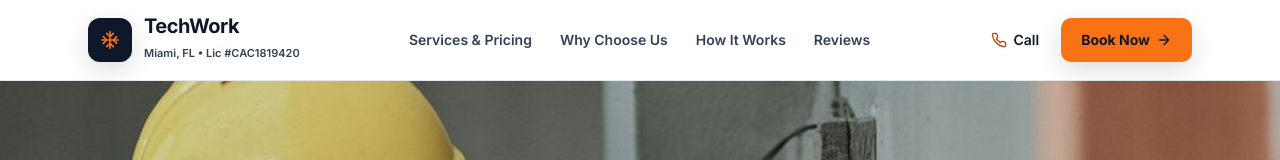
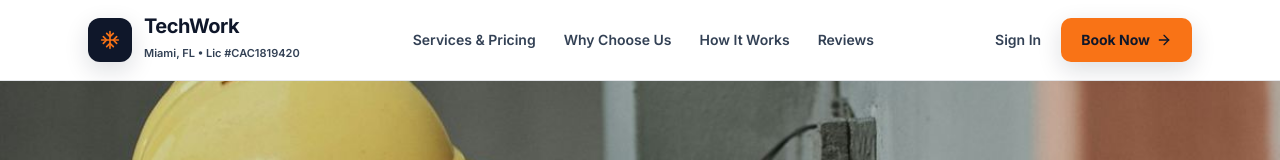
Before and after one commit to masterstech76/servicepro-os, a Next.js app: page / in a window 1280 px wide. Shown: the top 160 px of the page. Built offline with nearby package versions, Linux system fonts and the light colour scheme.

Commit message:
add_sign_in_button_to_navbar

```diff
--- a/src/components/layout/Navbar.tsx
+++ b/src/components/layout/Navbar.tsx
@@ -57,12 +57,17 @@ export function Navbar() {
           </Link>
         </nav>
 
-        <div className="flex items-center gap-2.5">
-          <PhoneLink phone={businessConfig.phone} label="Call" />
+        <div className="flex items-center gap-2 sm:gap-3">
+          <Link
+            href="/login"
+            className="text-xs sm:text-sm font-semibold text-navy-700 hover:text-navy-900 px-2 py-1.5 rounded-lg transition-colors"
+          >
+            Sign In
+          </Link>
           <Button
             asChild
             size="sm"
-            className="hidden sm:inline-flex rounded-full px-5 font-bold shadow-md hover:shadow-lg transition-all"
+            className="rounded-full px-4 sm:px-5 font-bold shadow-md hover:shadow-lg transition-all"
           >
             <Link href="/book">
               <span>Book Now</span>
```
